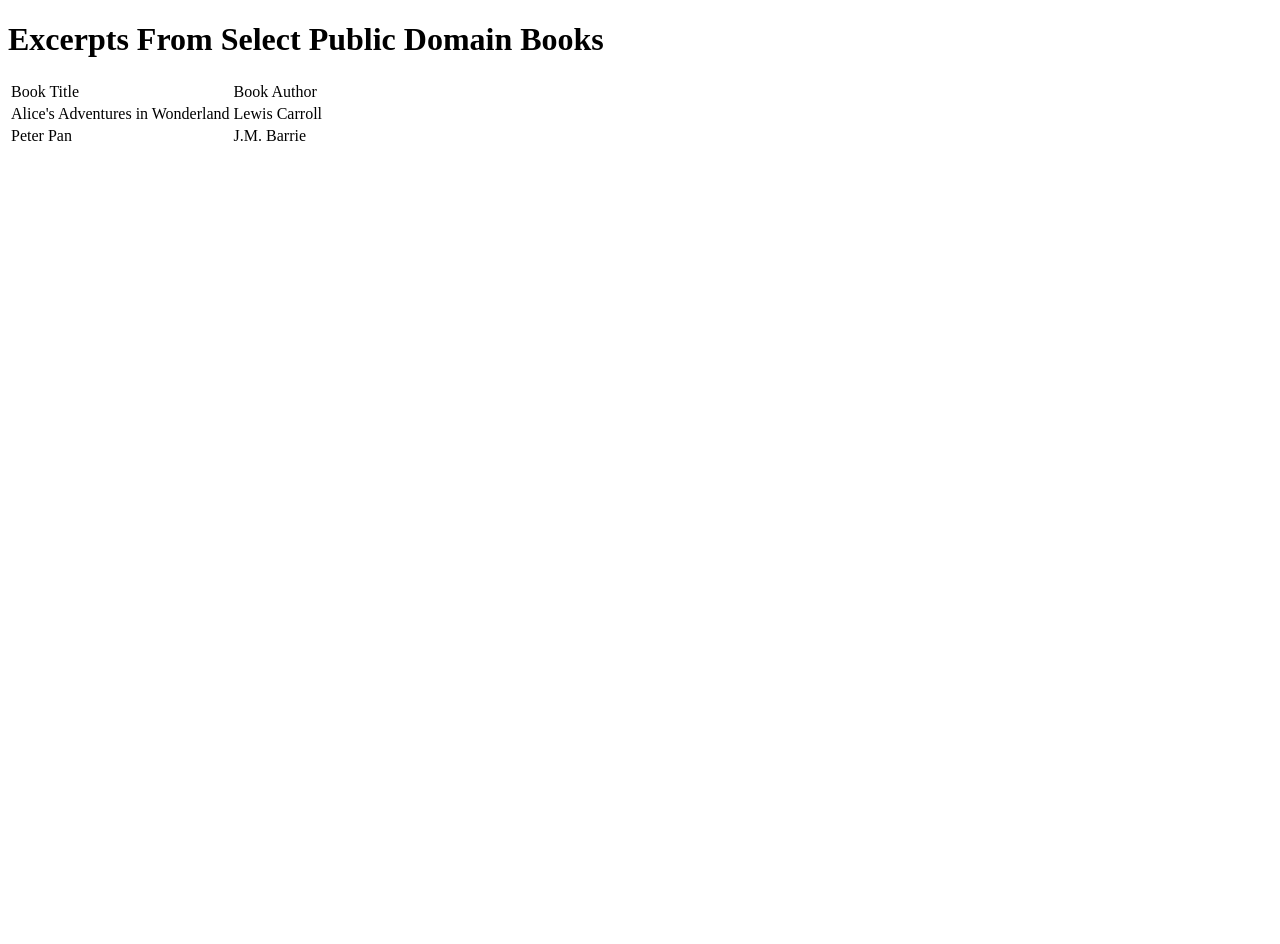
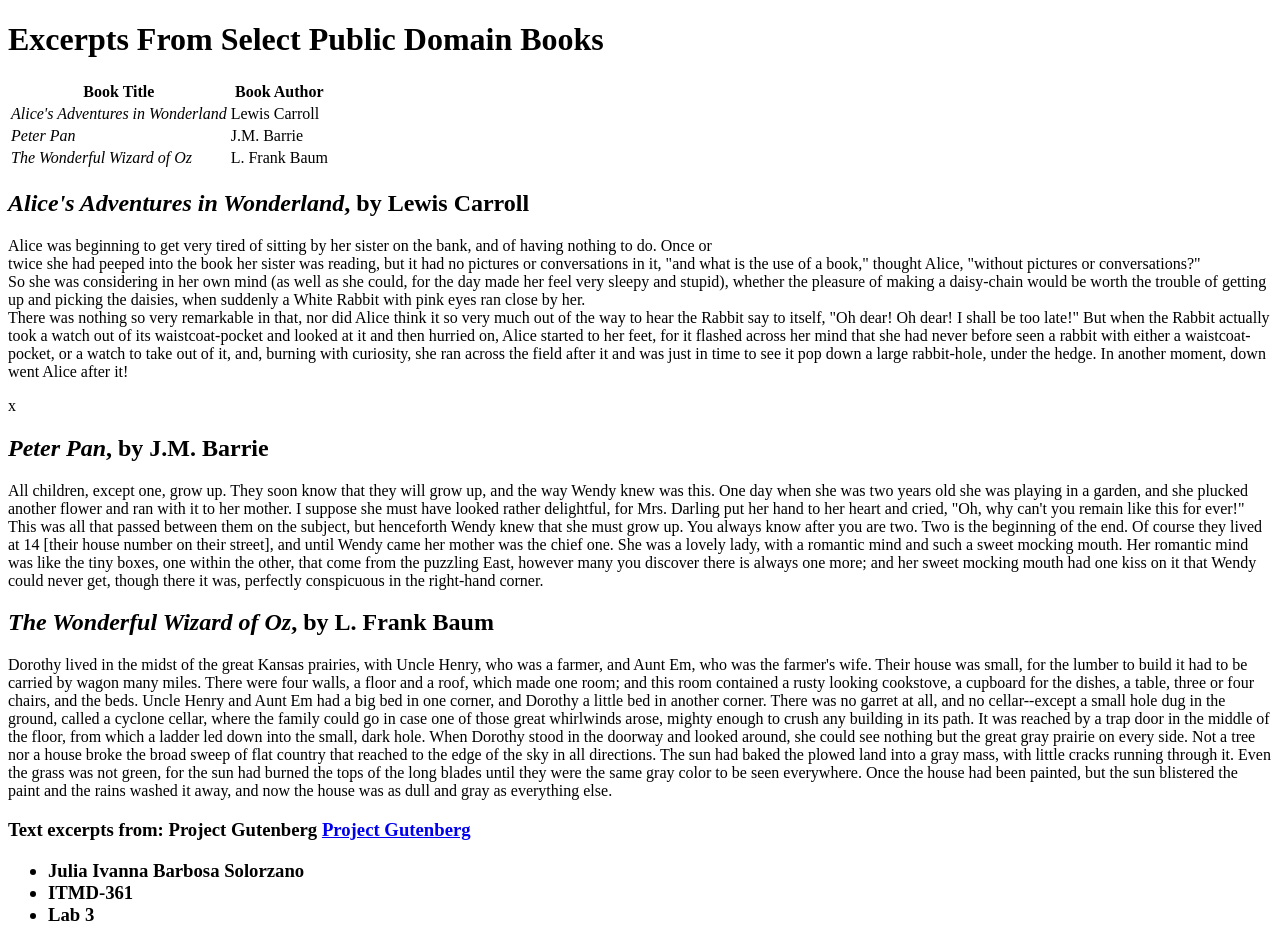
Before and after one commit to trotzkysol7/ITMD361-repo, a plain HTML site: page lab_3/index.html in a window 1280 px wide. Before the commit the page ends 800 px from the top, so only its background shows below. Drawn offline with Linux system fonts and the light colour scheme.

Commit message:
worked on syntax

```diff
--- a/lab_3/index.html
+++ b/lab_3/index.html
@@ -16,20 +16,46 @@
 	<h1>Excerpts From Select Public Domain Books</h1>
     <table>
         <tr>
-            <td>Book Title	</td>
-            <td>Book Author</td>
+            <th>Book Title</th>
+            <th>Book Author</th>
         </tr>
         <tr>
-            <td>Alice's Adventures in Wonderland </td>
+            <td><i>Alice's Adventures in Wonderland </i></td>
             <td>Lewis Carroll</td>
         </tr>
         <tr>
-            <td>Peter Pan </td>
+            <td><i>Peter Pan </i></td>
             <td>J.M. Barrie</td>
         </tr>
+        <tr>
+            <td><i>The Wonderful Wizard of Oz 	</i></td>
+            <td>L. Frank Baum</td>
+        </tr>
     </table>
+<h2><i>Alice's Adventures in Wonderland</i>, by Lewis Carroll</h2>
+<p>Alice was beginning to get very tired of sitting by her sister on the bank, and of having nothing to do. Once or<br>twice she had peeped into the book her sister was reading, but it had no pictures or conversations in it, "and what is the use of a book," thought Alice, "without pictures or conversations?" <br>
+So she was considering in her own mind (as well as she could, for the day made her feel very sleepy and stupid), whether the pleasure of making a daisy-chain would be worth the trouble of getting up and picking the daisies, when suddenly a White Rabbit with pink eyes ran close by her.<br>
+There was nothing so very remarkable in that, nor did Alice think it so very much out of the way to hear the Rabbit say to itself, "Oh dear! Oh dear! I shall be too late!" But when the Rabbit actually took a watch out of its waistcoat-pocket and looked at it and then hurried on, Alice started to her feet, for it flashed across her mind that she had never before seen a rabbit with either a waistcoat-pocket, or a watch to take out of it, and, burning with curiosity, she ran across the field after it and was just in time to see it pop down a large rabbit-hole, under the hedge. In another moment, down went Alice after it!
+</p>x
+<h2><i>Peter Pan</i>, by J.M. Barrie</h2>
+<p>All children, except one, grow up. They soon know that they will grow up, and the way Wendy knew was this. One day when she was two years old she was playing in a garden, and she plucked another flower and ran with it to her mother. I suppose she must have looked rather delightful, for Mrs. Darling put her hand to her heart and cried, "Oh, why can't you remain like this for ever!" This was all that passed between them on the subject, but henceforth Wendy knew that she must grow up. You always know after you are two. Two is the beginning of the end.
 
-    <!--Elements visible to users go here-->
+Of course they lived at 14 [their house number on their street], and until Wendy came her mother was the chief one. She was a lovely lady, with a romantic mind and such a sweet mocking mouth. Her romantic mind was like the tiny boxes, one within the other, that come from the puzzling East, however many you discover there is always one more; and her sweet mocking mouth had one kiss on it that Wendy could never get, though there it was, perfectly conspicuous in the right-hand corner.
+</p>
+<h2><i>The Wonderful Wizard of Oz</i>, by L. Frank Baum</h2>
+<p>Dorothy lived in the midst of the great Kansas prairies, with Uncle Henry, who was a farmer, and Aunt Em, who was the farmer's wife.  Their house was small, for the lumber to build it had to be carried by wagon many miles.  There were four walls, a floor and a roof, which made one room; and this room contained a rusty looking cookstove, a cupboard for the dishes, a table, three or four chairs, and the beds.  Uncle Henry and Aunt Em had a big bed in one corner, and Dorothy a little bed in another corner.  There was no garret at all, and no cellar--except a small hole dug in the ground, called a cyclone cellar, where the family could go in case one of those great whirlwinds arose, mighty enough to crush any building in its path.  It was reached by a trap door in the middle of the floor, from which a ladder led down into the small, dark hole.
+
+When Dorothy stood in the doorway and looked around, she could see nothing but the great gray prairie on every side.  Not a tree nor a house broke the broad sweep of flat country that reached to the edge of the sky in all directions.  The sun had baked the plowed land into a gray mass, with little cracks running through it.  Even the grass was not green, for the sun had burned the tops of the long blades until they were the same gray color to be seen everywhere.  Once the house had been painted, but the sun blistered the paint and the rains washed it away, and now the house was as dull and gray as everything else.</p>
+   <h3>Text excerpts from: Project Gutenberg
+   <a href="https://www.gutenberg.org/">Project Gutenberg</a>
+
+<ul>
+    <li> Julia Ivanna Barbosa Solorzano</li>
+    <li> ITMD-361</li>
+    <li>Lab 3</li>
+</ul>
+ </h3>
+<!--Elements visible to users go here-->
 </body>
 
 </html>
```
